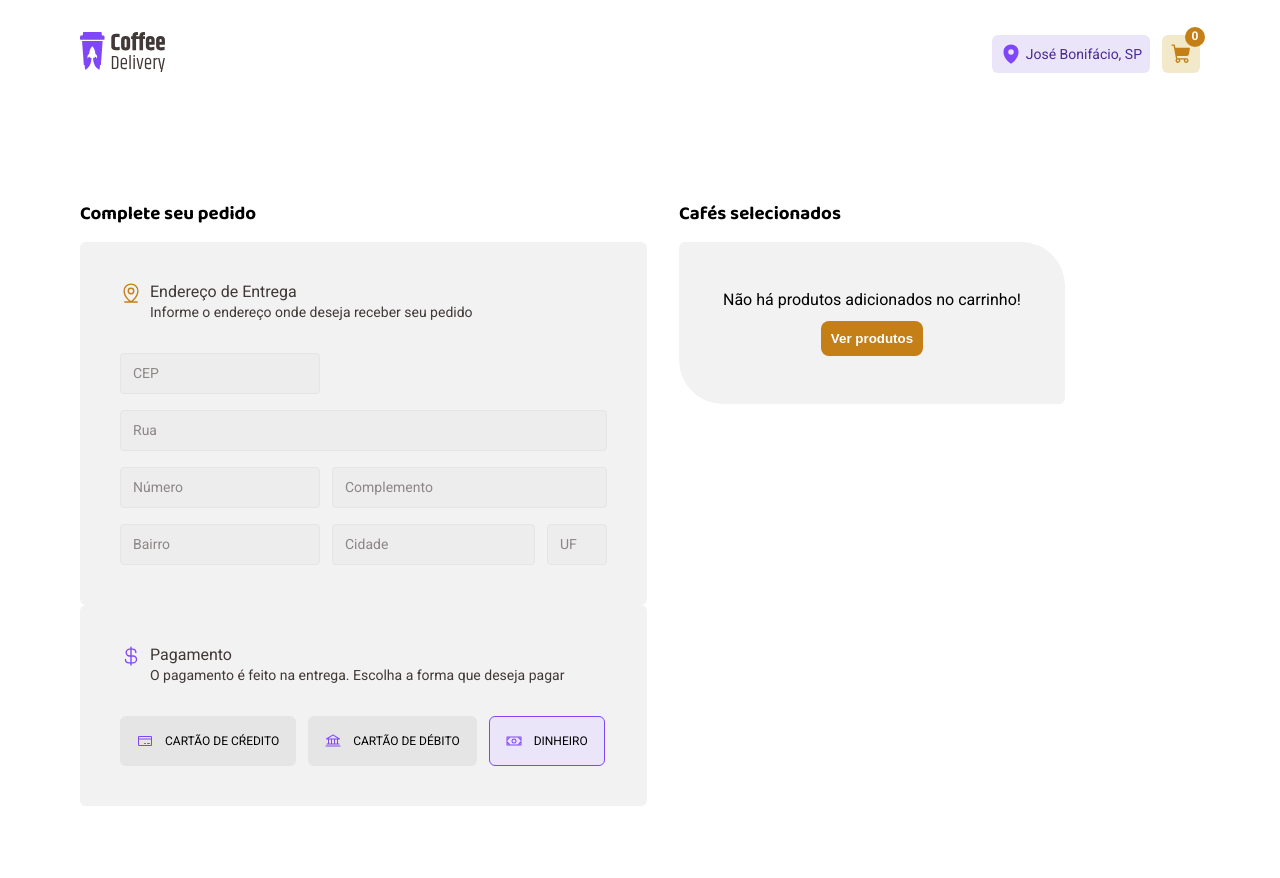
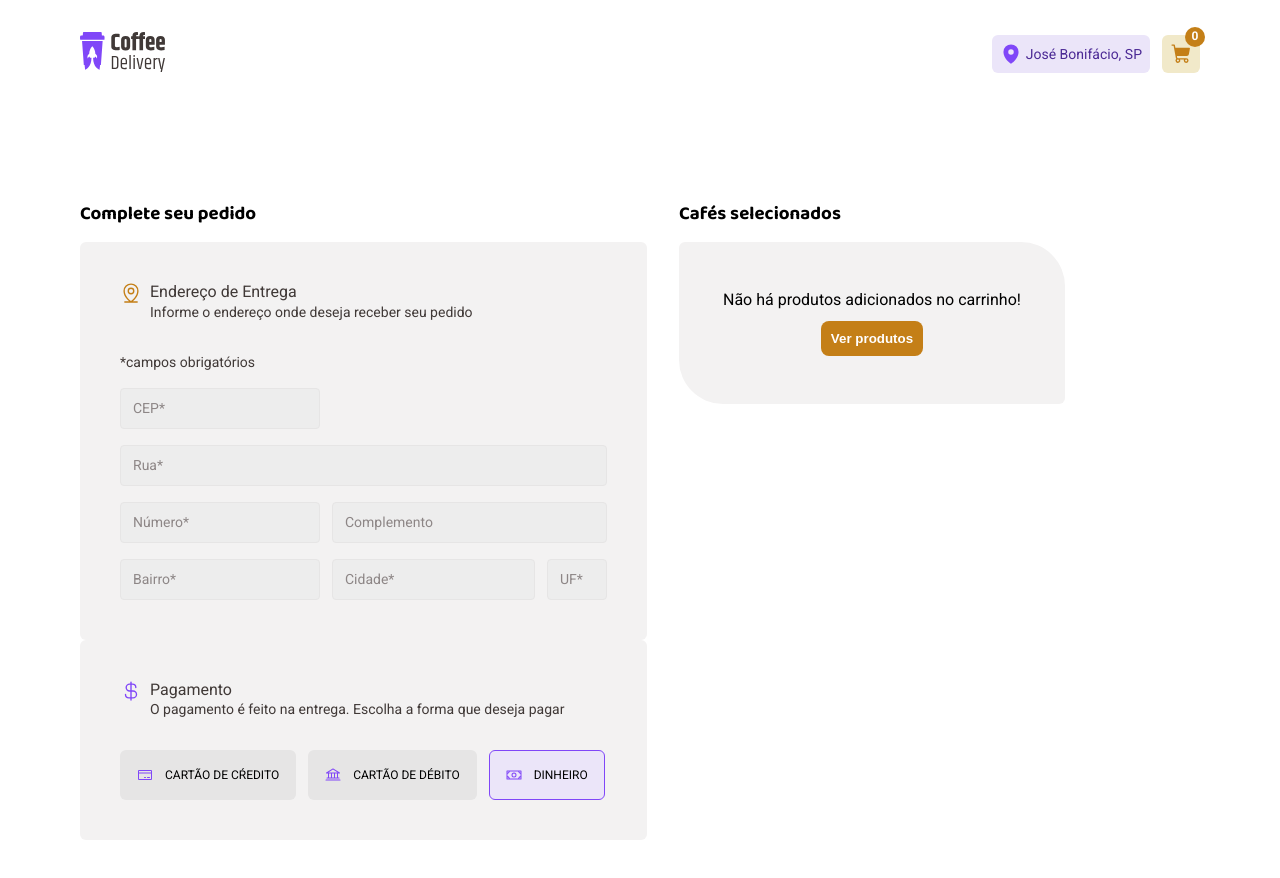
Before and after one commit to guilhermezaparoli/Coffee-Delivery, a React (Vite) app: page /checkout in a window 1280 px wide. Shown: the top 878 px of the page. Built offline with nearby package versions, Linux system fonts and the light colour scheme.

Commit message:
FEAT: Fields validation

```diff
--- a/src/contexts/CartContext.tsx
+++ b/src/contexts/CartContext.tsx
@@ -25,7 +25,7 @@ export interface ItemsCardType {
 interface DataOrderType {
     cep: number,
     rua: string,
-    numero: string,
+    numero: number,
     complemento: string,
     bairro: string,
     cidade: string,
--- a/src/pages/Checkout/index.tsx
+++ b/src/pages/Checkout/index.tsx
@@ -37,22 +37,24 @@ import { CartContext } from '../../contexts/CartContext';
 interface handleNewOrderData {
   cep: number;
   rua: string;
-  numero: string;
+  numero: number;
   complemento: string;
   bairro: string;
   cidade: string;
   uf: string;
-  typePayment: string
+  typePayment: string;
 }
 
 export function Checkout() {
-  const { itemsCart, setDataOrder, setItemsLocalStorage } = useContext(CartContext);
+  const { itemsCart, setDataOrder, setItemsLocalStorage } =
+    useContext(CartContext);
 
-  const [typePaymentSelected, setTypePaymentSelected] = useState<string>('DINHEIRO');
+  const [typePaymentSelected, setTypePaymentSelected] =
+    useState<string>('DINHEIRO');
   const newOrderValidationSchema = zod.object({
     cep: zod.number().min(8),
     rua: zod.string().min(3, 'Informe a rua'),
-    numero: zod.string().min(1, 'Informe o número'),
+    numero: zod.number().min(1, 'Informe o número'),
     complemento: zod.string(),
     bairro: zod.string().min(3, 'Informe o bairro'),
     cidade: zod.string().min(2, 'Informe a cidade'),
@@ -68,29 +70,26 @@ export function Checkout() {
   const navigate = useNavigate();
 
   function handleNewOrder(data: handleNewOrderData) {
-
-    console.log(typePaymentSelected)
-    let typePaymentFormated = "";
-    switch(typePaymentSelected) {
+    console.log(typePaymentSelected);
+    let typePaymentFormated = '';
+    switch (typePaymentSelected) {
       case 'DINHEIRO':
-      typePaymentFormated = "Dinheiro"
-      break
+        typePaymentFormated = 'Dinheiro';
+        break;
       case 'CREDITO':
-      typePaymentFormated = "Cartão de Cŕedito"
-      break
+        typePaymentFormated = 'Cartão de Cŕedito';
+        break;
       case 'DEBITO':
-      typePaymentFormated = "Cartão de Débito"
-      break
+        typePaymentFormated = 'Cartão de Débito';
+        break;
     }
 
     setDataOrder({ ...data, typePayment: typePaymentFormated });
 
-
-
     navigate('/order-success');
 
     toast.success('Pedido realizado com sucesso!');
-      setItemsLocalStorage([])
+    setItemsLocalStorage([]);
   }
 
   const images = [
@@ -122,12 +121,11 @@ export function Checkout() {
       itemsCart.splice(itemToDelete, 1);
     }
 
-    setItemsLocalStorage([...itemsCart])
+    setItemsLocalStorage([...itemsCart]);
     toast.success('Produto excluído do carrinho!');
   }
 
-  useEffect(() => {
-  }, [itemsCart]);
+  useEffect(() => {}, [itemsCart]);
 
   useEffect(() => {
     Object.keys(errors).length > 0 &&
@@ -149,25 +147,32 @@ export function Checkout() {
             </div>
           </C.TextIconBlock>
           <C.WrapperFormInputs>
+            <C.TextSubtitle>*campos obrigatórios</C.TextSubtitle>
+            <div>
               <InputText
                 type="number"
-              placeHolder="CEP"
+                placeHolder="CEP*"
                 errors={errors.cep ? true : false}
                 style={{ width: '200px' }}
                 register={{ ...register('cep', { valueAsNumber: true }) }}
                 maxLength={8}
               />
+              {errors.cep && (
+                <C.TextError>Informe um CEP válido!</C.TextError>
+              )}
+            </div>
+
             <InputText
               type="text"
               errors={errors.rua ? true : false}
-              placeHolder="Rua"
+              placeHolder="Rua*"
               register={{ ...register('rua') }}
             />
             <C.WrapperInputsInternal>
               <InputText
-                type="text"
+                type="number"
                 errors={errors.numero ? true : false}
-                placeHolder="Número"
+                placeHolder="Número*"
                 style={{ width: '200px' }}
                 register={{ ...register('numero') }}
               />
@@ -183,7 +188,7 @@ export function Checkout() {
               <InputText
                 type="text"
                 errors={errors.bairro ? true : false}
-                placeHolder="Bairro"
+                placeHolder="Bairro*"
                 style={{
                   width: '200px',
                 }}
@@ -191,13 +196,13 @@ export function Checkout() {
               />
               <InputText
                 type="text"
-                placeHolder="Cidade"
+                placeHolder="Cidade*"
                 errors={errors.cidade ? true : false}
                 register={{ ...register('cidade') }}
               />
               <InputText
                 type="text"
-                placeHolder="UF"
+                placeHolder="UF*"
                 errors={errors.uf ? true : false}
                 style={{
                   width: '60px',
@@ -246,7 +251,6 @@ export function Checkout() {
         {itemsCart.length > 0 ? (
           <C.CartBlock>
             <div>
-
               {itemsCart.map((item) => (
                 <C.ItemCart key={item.id}>
                   <img src={images[item.id]} alt="" />
--- a/src/pages/Checkout/styles.ts
+++ b/src/pages/Checkout/styles.ts
@@ -53,6 +53,11 @@ color: ${({theme}) => theme["base-subtitle"]};
 export const TextSubtitle = styled(BaseText)`
 font-size: 14px;
 color: ${({theme}) => theme["base-subtitle"]};
+`
+export const TextError = styled(BaseText)`
+font-size: 11px;
+color: red;
+position: absolute;
 `
 export const WrapperFormInputs = styled.div`
 display: flex;
```
Lines whose indentation alone changed are shown as unchanged.
